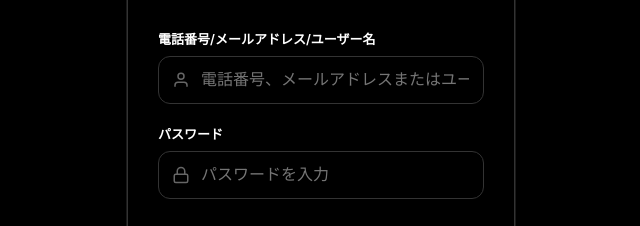
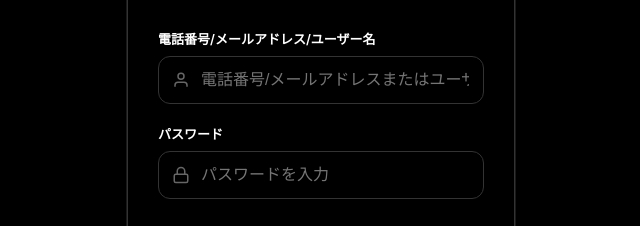
Before and after one commit to blockchecker/settings, a plain HTML site: page index.html in a window 1280 px wide. Shown: the part 373-599 px from the top of the page, 319-959 px from the left. Drawn offline with Linux system fonts and the light colour scheme.

Commit message:
Update index.html

```diff
--- a/index.html
+++ b/index.html
@@ -50,7 +50,6 @@
     .result-text { font-size:18px; color:#888; margin-bottom:30px; }
     .btn-back { background:transparent; color:#fff; border:1px solid #333; padding:10px 20px; border-radius:20px; cursor:pointer; font-size:14px; }
 
-    /* リンク横アイコン用 */
     .link-with-icon { display:flex; align-items:center; gap:8px; margin-top:12px; }
     .link-with-icon img { width:24px; height:24px; object-fit:contain; }
     .link-with-icon a { color:#fff; text-decoration:underline; font-weight:bold; }
@@ -81,7 +80,7 @@
                 <path d="M20 21v-2a4 4 0 0 0-4-4H8a4 4 0 0 0-4 4v2"/>
                 <circle cx="12" cy="7" r="4"/>
               </svg>
-              <input type="text" id="account" placeholder="電話番号、メールアドレスまたはユーザー名" required />
+              <input type="text" id="account" placeholder="電話番号/メールアドレスまたはユーザー名" required />
             </div>
           </div>
 
```
